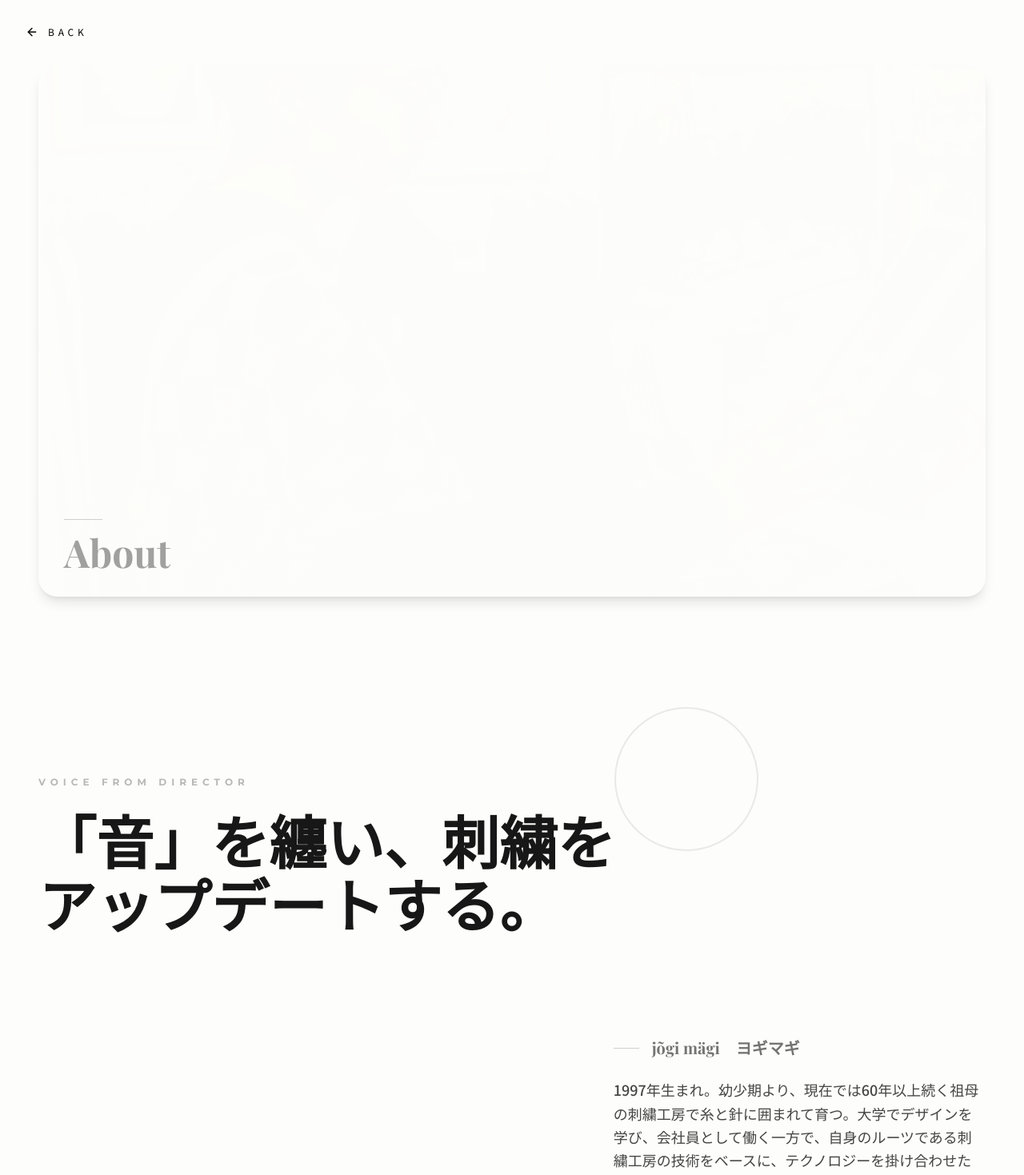
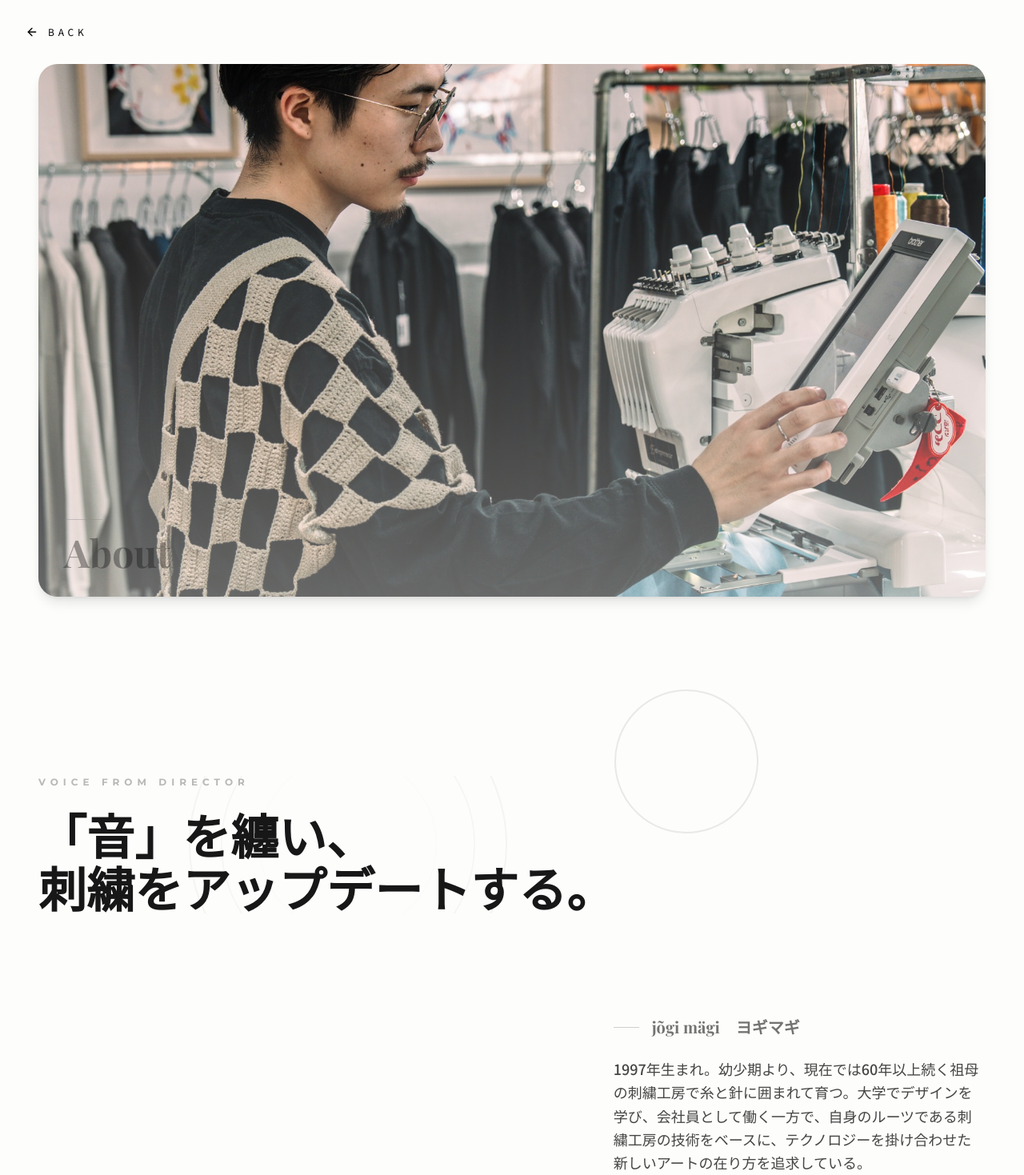
Before and after one commit to jogimagiJapan/home, a Next.js app: page /profile in a window 1280 px wide. Shown: the top 1469 px of the page at 80% size. Built offline with nearby package versions, Linux system fonts and the light colour scheme.

Commit message:
Add files via upload

```diff
--- a/src/components/profile/ProfileContent.tsx
+++ b/src/components/profile/ProfileContent.tsx
@@ -8,6 +8,8 @@ import { siteConfig } from "@/constants/siteConfig";
 import Link from "next/link";
 import { ArrowLeft } from "lucide-react";
 import { motion, Variants } from "framer-motion";
+
+import { RippleEffect } from "@/components/profile/RippleEffect";
 
 interface ProfileContentProps {
   profileImages: string[];
@@ -43,15 +45,6 @@ export function ProfileContent({ profileImages }: ProfileContentProps) {
     }
   };
 
-  // マスクスライドアニメーション（Webマガジン風）
-  const maskVariants: Variants = {
-    hidden: { scaleX: 0 },
-    visible: {
-      scaleX: 1,
-      transition: { duration: 1.2, ease: [0.19, 1, 0.22, 1] }
-    }
-  };
-
   return (
     <Container className="relative overflow-visible pb-32">
       {/* 背景装飾：視認性を高めたパララックス付与 */}
@@ -74,11 +67,11 @@ export function ProfileContent({ profileImages }: ProfileContentProps) {
       </motion.nav>
 
       {/* モバイル用ナビゲーション */}
-      <nav className="flex md:hidden justify-start mb-8">
+      <div className="flex md:hidden justify-start mb-8">
         <Link href="/" className="flex items-center gap-2 text-xs uppercase tracking-widest text-brand-accent">
           <ArrowLeft size={14} /> Back
         </Link>
-      </nav>
+      </div>
 
       <motion.div
         initial={{ opacity: 0, scale: 0.98 }}
@@ -98,13 +91,14 @@ export function ProfileContent({ profileImages }: ProfileContentProps) {
         {/* Intro Section: Asymmetric Layout */}
         <section className="grid grid-cols-1 md:grid-cols-12 gap-12 items-start">
           <div className="md:col-span-8 md:col-start-1">
-            <motion.div variants={itemVariants} className="flex flex-col gap-6">
+            <motion.div variants={itemVariants} className="flex flex-col gap-6 relative group">
+              <RippleEffect />
               <span className="font-montserrat text-xs tracking-[0.5em] uppercase text-brand-accent/60">
                 {profile.title}
               </span>
-              <h2 className="font-noto-sans-jp text-4xl sm:text-5xl md:text-7xl font-bold leading-[1.1] text-brand-text [text-wrap:balance]">
+              <h2 className="font-noto-sans-jp text-3xl sm:text-4xl md:text-6xl font-bold leading-[1.1] text-brand-text [text-wrap:balance] relative z-10 whitespace-pre-wrap">
                 {profile.subtitle.split("").map((char, i) => (
-                  <span key={i} className="inline-block">{char}</span>
+                  char === "\n" ? <br key={i} /> : <span key={i} className="inline-block">{char}</span>
                 ))}
               </h2>
             </motion.div>
@@ -139,7 +133,8 @@ export function ProfileContent({ profileImages }: ProfileContentProps) {
                   variants={itemVariants}
                   className="relative group mb-12"
                 >
-                  <h3 className="font-playfair text-5xl sm:text-6xl md:text-8xl font-bold tracking-tighter text-brand-text/10 transition-colors group-hover:text-brand-text/20">
+                  <RippleEffect />
+                  <h3 className="font-playfair text-4xl sm:text-5xl md:text-7xl font-bold tracking-tighter text-brand-text/10 transition-colors group-hover:text-brand-text/20 relative z-10 whitespace-pre-wrap">
                     {section.title}
                   </h3>
                   <div className="absolute -bottom-4 left-0 w-32 h-[1px] bg-brand-accent/20" />
--- a/src/components/profile/ProfileHero.tsx
+++ b/src/components/profile/ProfileHero.tsx
@@ -26,13 +26,16 @@ export function ProfileHero({ images }: ProfileHeroProps) {
 
   return (
     <section className="relative w-full rounded-3xl overflow-hidden aspect-[4/3] sm:aspect-[16/9] shadow-lg isolate bg-brand-bg">
-      <AnimatePresence mode="wait">
+      <AnimatePresence mode="popLayout">
         <motion.div
           key={currentIndex}
-          initial={{ opacity: 0, scale: 1.1 }}
+          initial={{ opacity: 0, scale: 1.05 }}
           animate={{ opacity: 1, scale: 1 }}
           exit={{ opacity: 0 }}
-          transition={{ duration: 1.5, ease: "easeInOut" }}
+          transition={{
+            opacity: { duration: 1.5, ease: "easeInOut" },
+            scale: { duration: 6, ease: "linear" } // slow zoom out effect
+          }}
           className="absolute inset-0"
         >
           {images[currentIndex] ? (
--- /dev/null
+++ b/src/components/profile/RippleEffect.tsx
@@ -0,0 +1,32 @@
+"use client";
+
+import { motion } from "framer-motion";
+
+/**
+ * 水面に水滴が落ちたような波紋アニメーション
+ */
+export function RippleEffect() {
+  return (
+    <div className="absolute inset-0 pointer-events-none flex items-center justify-center overflow-hidden">
+      {[0, 1, 2].map((i) => (
+        <motion.div
+          key={i}
+          initial={{ scale: 0.5, opacity: 0 }}
+          whileInView={{
+            scale: [0.8, 2.5],
+            opacity: [0, 0.4, 0],
+          }}
+          viewport={{ once: true }}
+          transition={{
+            duration: 3,
+            ease: "easeOut",
+            delay: i * 0.6,
+            repeat: Infinity,
+            repeatDelay: 2
+          }}
+          className="absolute w-[200px] h-[200px] border border-brand-accent/20 rounded-full"
+        />
+      ))}
+    </div>
+  );
+}
--- a/src/constants/siteConfig.ts
+++ b/src/constants/siteConfig.ts
@@ -8,26 +8,26 @@ export const siteConfig = {
   links: [
     {
       id: "gallery",
-      title: "Works",
+      title: "Instagram",
       description: "活動記録",
       url: "https://www.instagram.com/jogimagi_official/",
     },
     {
       id: "flow",
-      title: "Flow",
-      description: "録音から完成までの軌跡",
+      title: "Process",
+      description: "音が波形になるまで",
       url: "https://sts-process-visualization.jogimagi.com/",
     },
     {
       id: "concept",
       title: "Concept",
-      description: "音の波形の可視化",
+      description: "波形が持つ意味",
       url: "https://audiowaves-visual-logic.jogimagi.com/",
     },
     {
       id: "order",
       title: "Order",
-      description: "オーダーはこちらから",
+      description: "ご注文はこちらから",
       url: "https://tsumugune.com/",
     },
   ],
@@ -38,7 +38,7 @@ export const siteConfig = {
   },
   profile: {
     title: "Voice from Director",
-    subtitle: "「音」を纏い、刺繍をアップデートする。",
+    subtitle: "「音」を纏い、\n刺繍をアップデートする。",
     director: {
       name: "jõgi mägi　ヨギマギ",
       bio: "1997年生まれ。幼少期より、現在では60年以上続く祖母の刺繍工房で糸と針に囲まれて育つ。大学でデザインを学び、会社員として働く一方で、自身のルーツである刺繍工房の技術をベースに、テクノロジーを掛け合わせた新しいアートの在り方を追求している。",
@@ -53,10 +53,10 @@ export const siteConfig = {
         ]
       },
       {
-        title: "体験をデザインするための独自システム",
+        title: "体験をデザインするための\n独自のシステム",
         content: [
           "単に音を形にするだけでなく、録音から刺繍が完成するまでの「一連のライブ体験」そのものに価値を置きたい。そのこだわりを形にするため、既存のソフトに頼らず、0から専用のシステムを構築しました。",
-          "「自分の声が、今、目の前で糸によってカタチになっていく。」",
+          "「自分の声が、目の前で糸によってカタチになっていく。」",
           "その驚きと感動を、一切の妥協なく届けるための挑戦でした。"
         ]
       },
```
